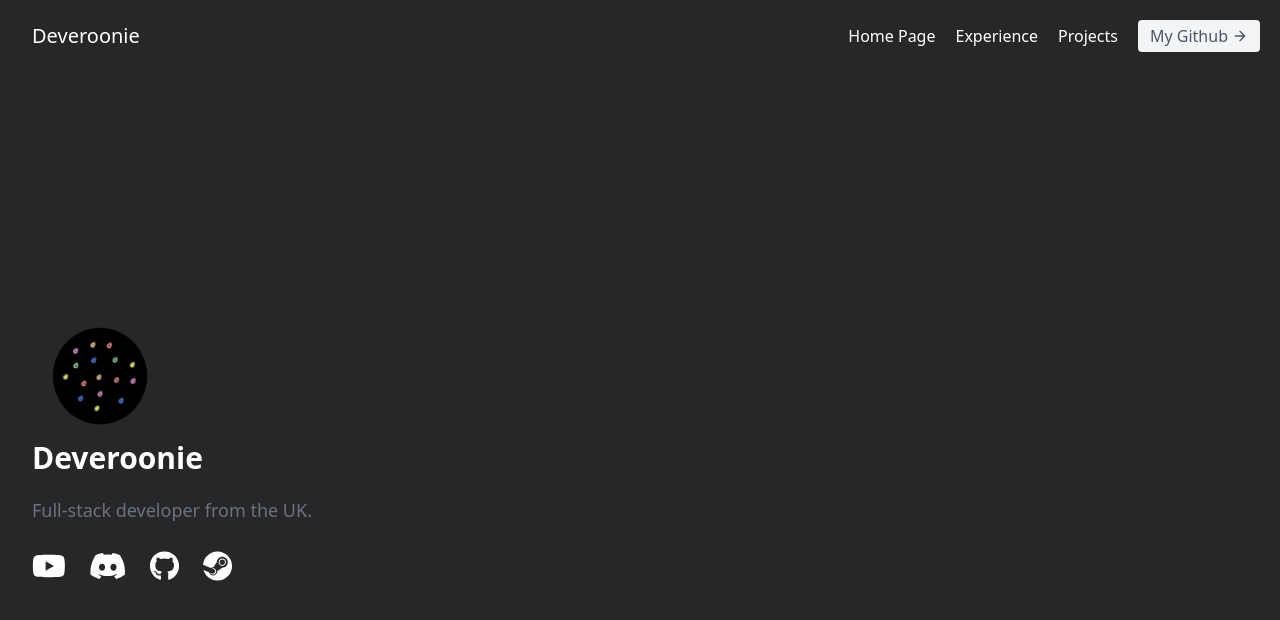
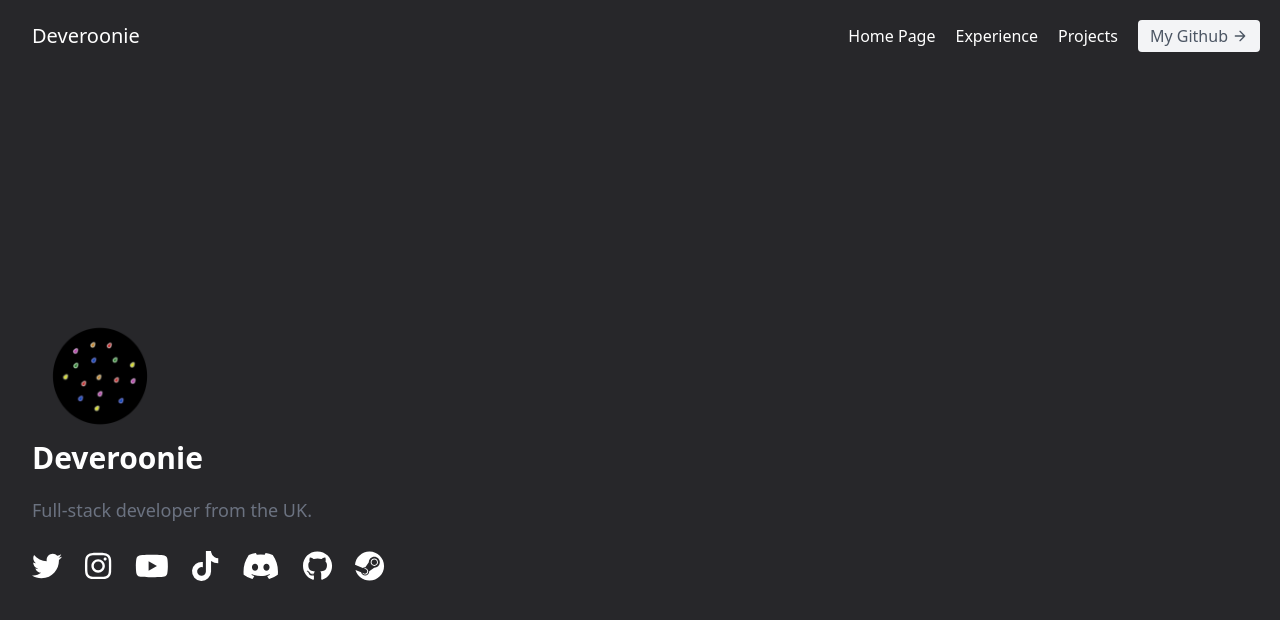
Before and after one commit to Deveroonie/website, a React (Create React App) app: page / in a window 1280 px wide. Shown: the top 620 px of the page. Built offline with nearby package versions, Linux system fonts and the light colour scheme.

Commit message:
feat: ✨ Add Twitter/TikTok/Instagram social icons, reorganize social icons ✨

```diff
--- a/src/components/Box.js
+++ b/src/components/Box.js
@@ -1,5 +1,5 @@
 import { FontAwesomeIcon } from '@fortawesome/react-fontawesome'
-import { faDiscord, faYoutube, faGithub, faSteam } from '@fortawesome/free-brands-svg-icons'
+import { faDiscord, faYoutube, faGithub, faSteam, faTwitter, faInstagram, faTiktok } from '@fortawesome/free-brands-svg-icons'
 export default function Box(data) {
     return (
         <div className="container mx-auto p-8 m-10">
@@ -16,10 +16,14 @@ export default function Box(data) {
 
         <br></br>
         <p className="text-3xl text-white font-bold mb-5 text-left">
+        <a href="https://x.com/deveroonie" target="_blank" rel="noreferrer"><FontAwesomeIcon icon={faTwitter} /></a>&nbsp;&nbsp;&nbsp;
+        <a href="https://instagram.com/deve.roonie/" target="_blank" rel="noreferrer"><FontAwesomeIcon icon={faInstagram} /></a>&nbsp;&nbsp;&nbsp;
         <a href="https://youtube.com/@DeveroonieWasTaken" target="_blank" rel="noreferrer"><FontAwesomeIcon icon={faYoutube} /></a>&nbsp;&nbsp;&nbsp;
+        <a href="https://www.tiktok.com/@deve.roonie" target="_blank" rel="noreferrer"><FontAwesomeIcon icon={faTiktok} /></a>&nbsp;&nbsp;&nbsp;
         <a href="https://discord.com/users/689173890450194434/" target="_blank" rel="noreferrer"><FontAwesomeIcon icon={faDiscord} /></a>&nbsp;&nbsp;&nbsp;
         <a href="https://github.com/Deveroonie" target="_blank" rel="noreferrer"><FontAwesomeIcon icon={faGithub} /></a>&nbsp;&nbsp;&nbsp;
         <a href="https://steamcommunity.com/id/Deveroonie/" target="_blank" rel="noreferrer"><FontAwesomeIcon icon={faSteam} /></a>&nbsp;&nbsp;&nbsp;
+
         </p>
 
       </div>
```
